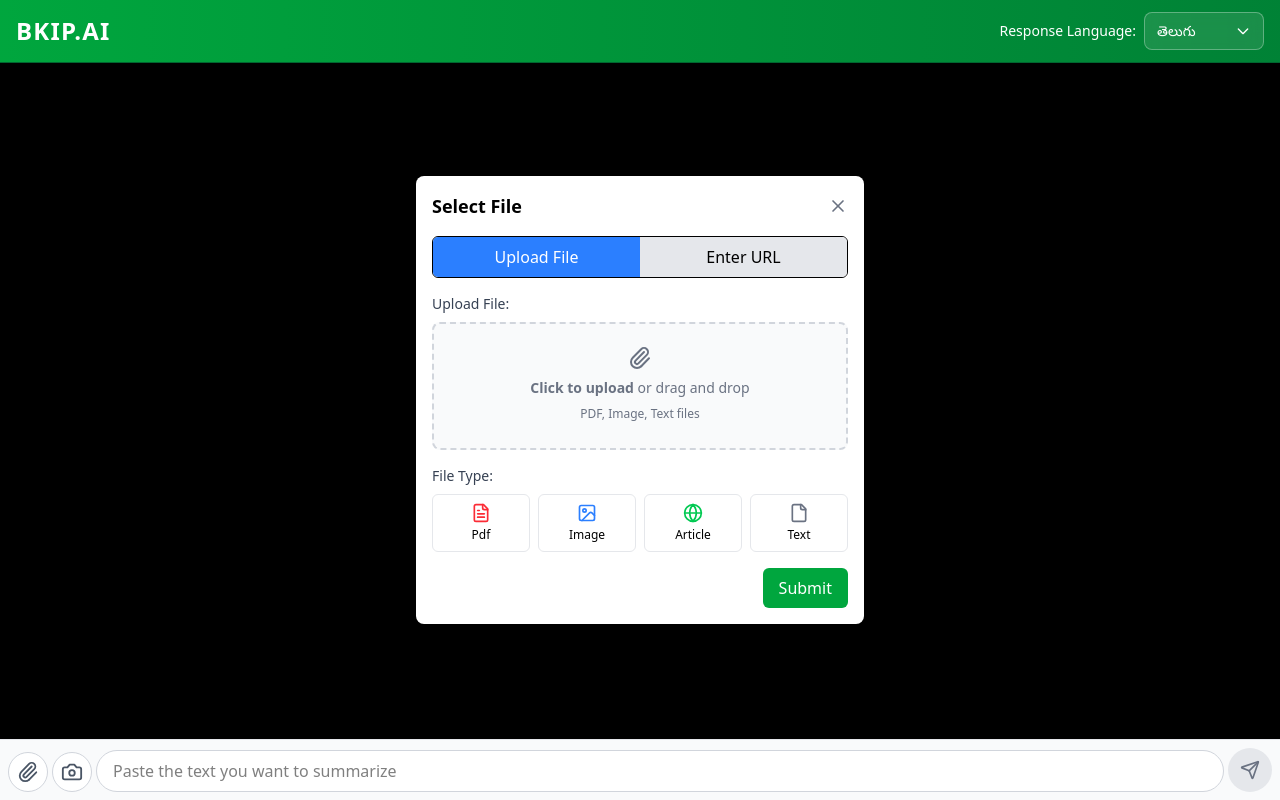
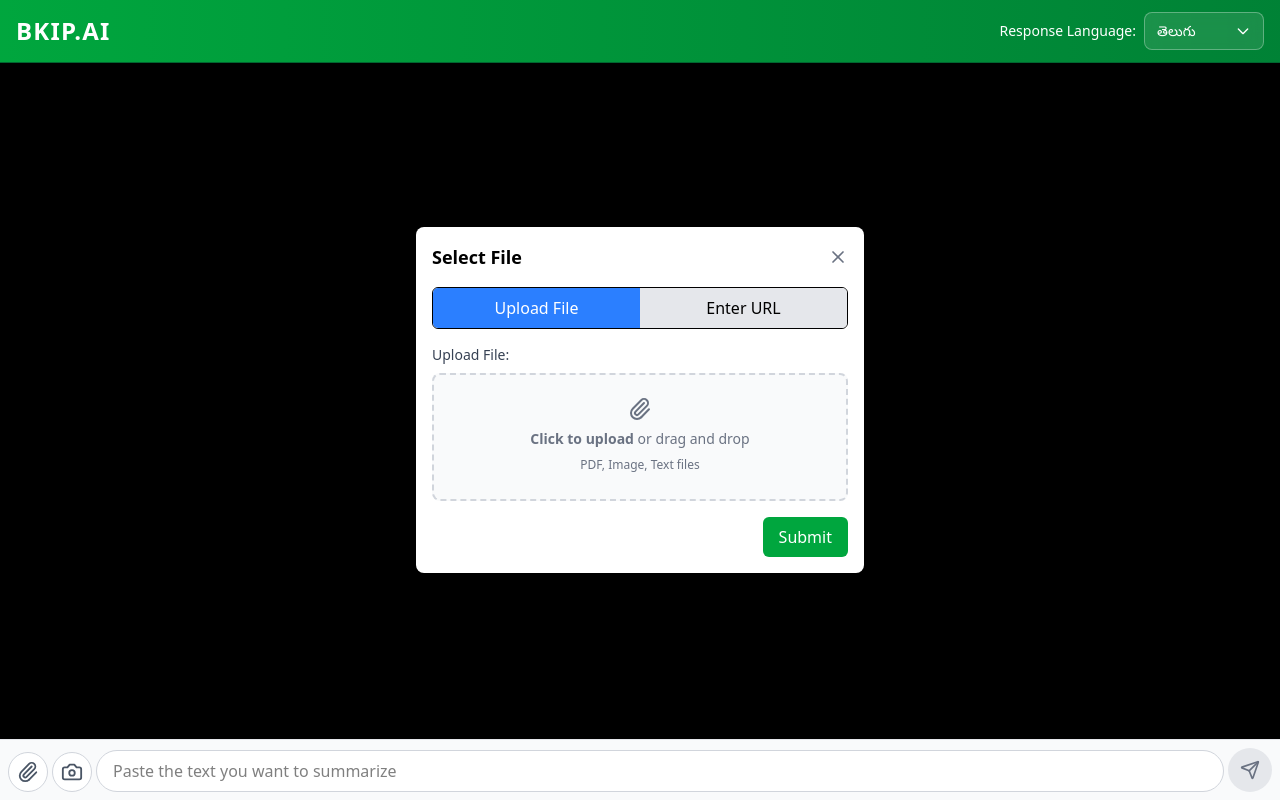
Before and after one commit to munurupavankumar/genAI-chatbot, a React (Vite) app in the folder frontend/: page / in a window 1280 px wide. Both pictures are taken after a click on the button 28 px from the left and 772 px from the top of the page. Built offline with nearby package versions, Linux system fonts and the light colour scheme.

Commit message:
removed unnecessary code

```diff
--- a/frontend/src/components/FileSelector.jsx
+++ b/frontend/src/components/FileSelector.jsx
@@ -2,7 +2,6 @@ import React from 'react';
 import { X } from 'lucide-react';
 import FileUpload from './FileUpload';
 import UrlInput from './UrlInput';
-import FileTypeSelector from './FileTypeSelector';
 
 const FileSelector = ({
   showFileSelector,
@@ -67,8 +66,6 @@ const FileSelector = ({
           <UrlInput filePath={filePath} setFilePath={setFilePath} />
         )}
 
-        <FileTypeSelector fileType={fileType} setFileType={setFileType} />
-
         <div className="flex justify-end">
           <button
             onClick={() => {
--- a/frontend/src/components/FileTypeButton.jsx
+++ /dev/null
@@ -1,33 +0,0 @@
-import React from 'react';
-import { FileText, Image, Globe, File } from 'lucide-react';
-
-const FileTypeButton = ({ type, selectedType, onSelect }) => {
-  // File type icon mapping
-  const getFileIcon = (type) => {
-    switch (type) {
-      case 'pdf':
-        return <FileText size={20} className="text-red-500" />;
-      case 'image':
-        return <Image size={20} className="text-blue-500" />;
-      case 'article':
-        return <Globe size={20} className="text-green-500" />;
-      default:
-        return <File size={20} className="text-gray-500" />;
-    }
-  };
-
-  return (
-    <button
-      type="button"
-      onClick={() => onSelect(type)}
-      className={`p-2 flex flex-col items-center rounded-md ${
-        selectedType === type ? 'bg-blue-100 border border-blue-500' : 'border border-gray-200'
-      }`}
-    >
-      {getFileIcon(type)}
-      <span className="text-xs mt-1 capitalize">{type}</span>
-    </button>
-  );
-};
-
-export default FileTypeButton;
--- a/frontend/src/components/FileTypeSelector.jsx
+++ /dev/null
@@ -1,24 +0,0 @@
-import React from 'react';
-import FileTypeButton from './FileTypeButton';
-
-const FileTypeSelector = ({ fileType, setFileType }) => {
-  return (
-    <div className="mb-4">
-      <label className="block text-sm font-medium text-gray-700 mb-2">
-        File Type:
-      </label>
-      <div className="grid grid-cols-4 gap-2">
-        {['pdf', 'image', 'article', 'text'].map((type) => (
-          <FileTypeButton
-            key={type}
-            type={type}
-            selectedType={fileType}
-            onSelect={setFileType}
-          />
-        ))}
-      </div>
-    </div>
-  );
-};
-
-export default FileTypeSelector;
--- a/frontend/vite.config.js
+++ b/frontend/vite.config.js
@@ -5,7 +5,7 @@ import react from '@vitejs/plugin-react';
 export default defineConfig({
   plugins: [react()],
   server: {
-    allowedHosts: ['d72e-103-95-173-255.ngrok-free.app'], // Allow your ngrok host
+    allowedHosts: ['2efd-103-95-173-255.ngrok-free.app'], // Allow your ngrok host
     proxy: {
       '/api': {
         target: 'http://localhost:8000',
```
